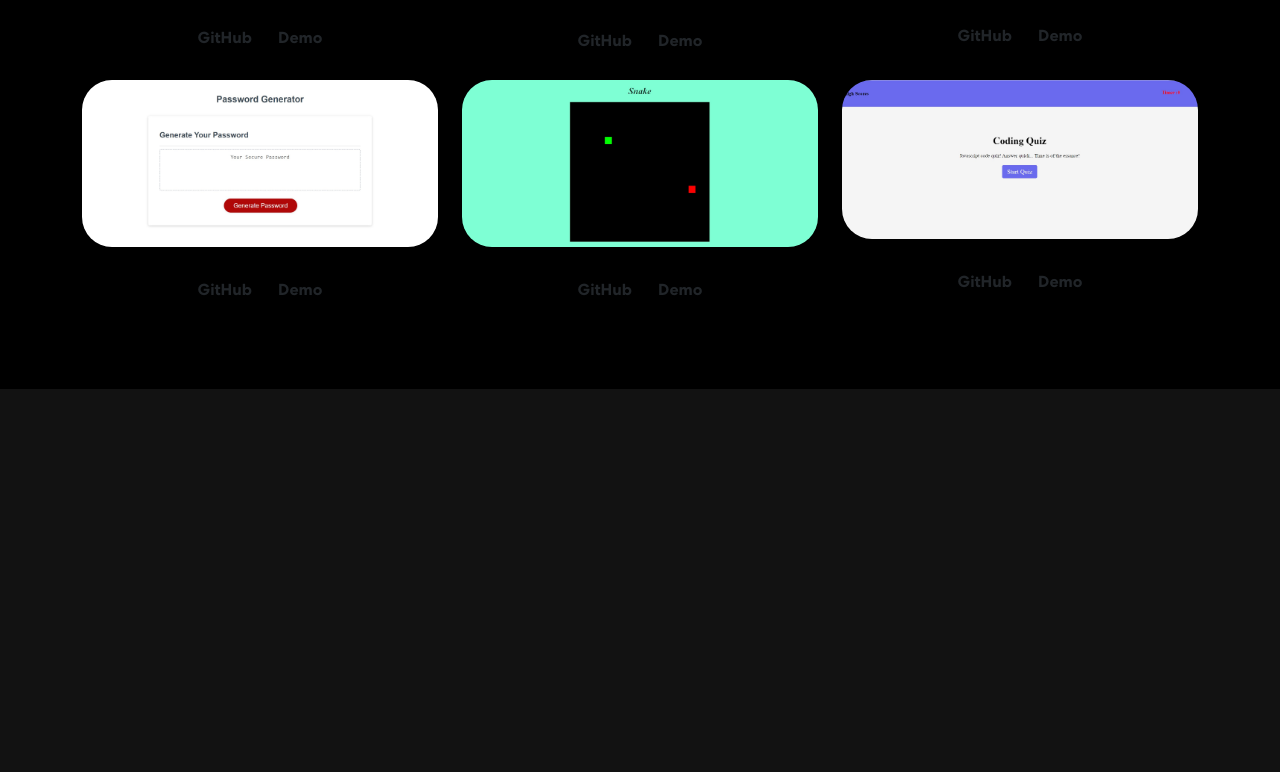
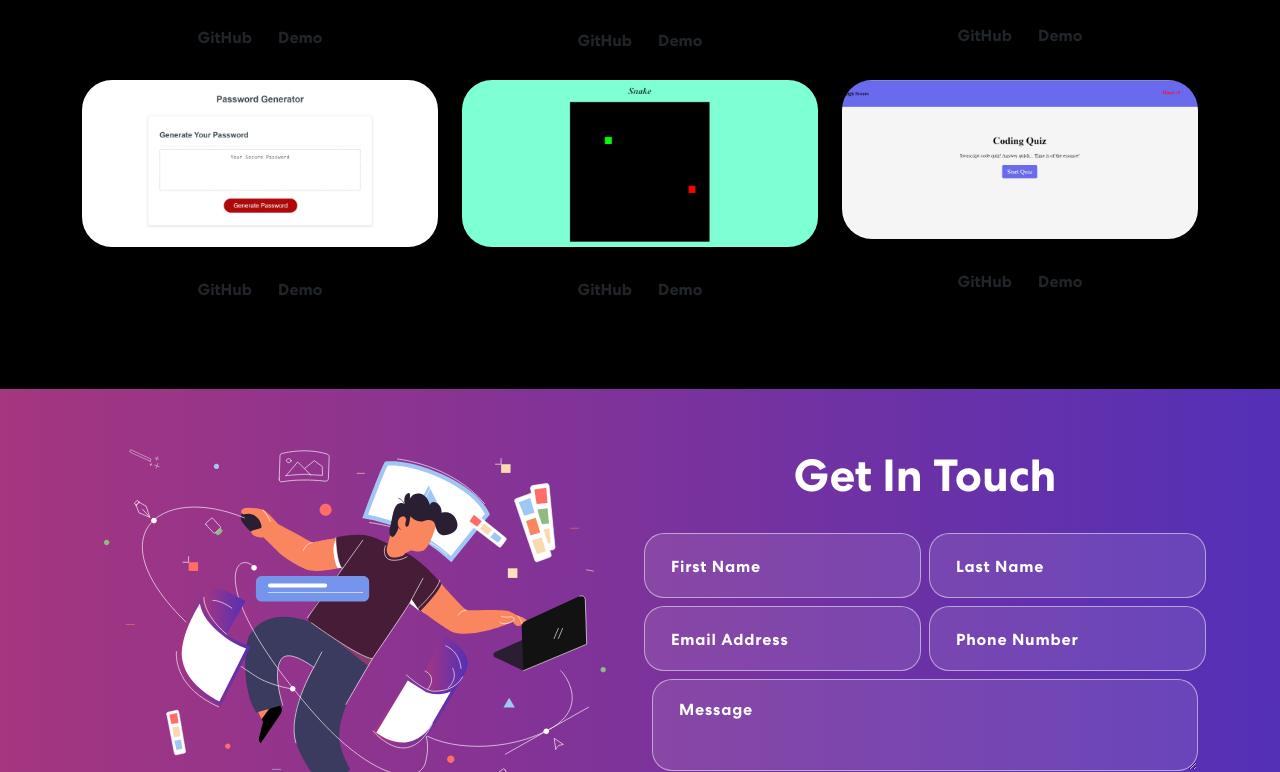
Before and after one commit to Ahsan-Zaidi/react-profile, a React (Create React App) app: page / in a window 1280 px wide. Shown: the part 2028-2800 px from the top of the page. Before the commit the page ends 2417 px from the top, so only its background shows below. Built offline with nearby package versions, Linux system fonts and the light colour scheme.

Commit message:
footer styling

```diff
--- a/src/App.css
+++ b/src/App.css
@@ -493,6 +493,93 @@ nav.navbar .navbar-toggler[aria-expanded="true"] .navbar-toggler-icon {
   z-index: -4;
 }
 
+/* Contact CSS */
+.contact {
+  background: linear-gradient(90.21deg, #AA367C -5.91%, #4A2FBD 111.58%);
+  padding: 60px 0 200px 0;
+}
+.contact img {
+  width: 92%;
+}
+.contact h2 {
+	font-size: 45px;
+	font-weight: 700;
+  margin-bottom: 30px;
+}
+.contact form input, .contact form textarea {
+  width: 100%;
+  background: rgba(255, 255, 255, 0.1);
+  border: 1px solid rgba(255, 255, 255, 0.5);
+  border-radius: 20px;
+  color: #fff;
+  margin: 0 0 8px 0;
+  padding: 18px 26px;
+  font-weight: 500;
+  font-size: 18px;
+  letter-spacing: 0.8px;
+  transition: 0.3s ease-in-out;
+}
+.contact form input:focus, .contact form textarea:focus {
+  background: rgba(255, 255, 255, 1);
+  color: #121212;
+}
+.contact form input::placeholder, .contact form textarea::placeholder {
+  font-size: 16px;
+  font-weight: 400;
+  color: #fff;
+}
+.contact form input:focus::placeholder, .contact form textarea:focus::placeholder {
+  color: #121212;
+  opacity: 0.8;
+}
+.contact form button {
+  font-weight: 700;
+  color: #000;
+  background-color: #fff;
+  padding: 14px 48px;
+  font-size: 18px;
+  margin-top: 25px;
+  border-radius: 0;
+  position: relative;
+  transition: 0.3s ease-in-out;
+}
+.contact form button span {
+  z-index: 1;
+  position: relative;
+}
+.contact form button:hover {
+  color: #fff;
+}
+.contact form button::before {
+  content: "";
+  background: #121212;
+  width: 0;
+  height: 100%;
+  position: absolute;
+  top: 0;
+  left: 0;
+  z-index: 0;
+  transition: 0.3s ease-in-out;
+}
+.contact form button:hover::before {
+  width: 100%;
+}
+
+.footer img {
+  width: 26%;
+}
+.footer p {
+  font-weight: 400;
+  font-size: 14px;
+  color: #B8B8B8;
+  letter-spacing: 0.5px;
+  margin-top: 20px;
+}
+
+.social-icon {
+  margin-top: 15px;
+}
+
 .App {
   text-align: center;
 }
--- a/src/App.js
+++ b/src/App.js
@@ -3,6 +3,8 @@ import { NavBar } from './components/NavBar';
 import { Banner } from './components/Banner';
 import { Skills } from './components/Skills';
 import { Projects } from './components/Projects';
+import { Contact } from './components/Contact';
+import { Footer } from './components/Footer';
 import 'bootstrap/dist/css/bootstrap.min.css';
 
 function App() {
@@ -12,6 +14,8 @@ function App() {
       <Banner />
       <Skills />
       <Projects />
+      <Contact />
+      <Footer />
     </div>
   );
 }
--- /dev/null
+++ b/src/components/Footer.js
@@ -0,0 +1,27 @@
+import { Container, Row, Col } from "react-bootstrap";
+import logo from "../assets/img/logo.svg";
+import navIcon1 from "../assets/img/nav-icon1.svg";
+import navIcon2 from "../assets/img/nav-icon2.svg";
+import navIcon3 from "../assets/img/nav-icon3.svg";
+
+export const Footer = () => {
+  return (
+    <footer className="footer">
+      <Container>
+        <Row className="align-items-center">
+          <Col size={12} sm={6}>
+            <img src={logo} alt="Logo" />
+          </Col>
+          <Col size={12} sm={6} className="text-center text-sm-end">
+            <div className="social-icon">
+              <a href="https://www.linkedin.com/in/ahsan-zaidi-25641b254/" target="__blank" rel="noreferrer"><img src={navIcon1} alt="Icon" /></a>
+              <a href="https://github.com/Ahsan-Zaidi" target="__blank" rel="noreferrer"><img src={navIcon2} alt="Icon" /></a>
+              <a href="https://www.instagram.com/" target="__blank" rel="noreferrer"><img src={navIcon3} alt="Icon" /></a>
+            </div>
+            <p>Copyright 2022. All Rights Reserved</p>
+          </Col>
+        </Row>
+      </Container>
+    </footer>
+  )
+}
--- a/src/components/NavBar.js
+++ b/src/components/NavBar.js
@@ -1,6 +1,6 @@
 import { useEffect, useState } from 'react';
 import { Navbar, Container, Nav } from 'react-bootstrap';
-import logo from '../assets/img/logo.svg';
+import logo2 from '../assets/img/logo-footer.svg';
 import navIcon1 from '../assets/img/nav-icon1.svg';
 import navIcon2 from '../assets/img/nav-icon2.svg';
 import navIcon3 from '../assets/img/nav-icon3.svg';
@@ -31,7 +31,7 @@ export const NavBar = () => {
         <Navbar expand="lg" className={scrolled ? "scrolled" : ""}>
             <Container>
                 <Navbar.Brand href="/">
-                    <img src={logo} alt='Logo' />
+                    <img src={logo2} alt='Logo' />
                 </Navbar.Brand>
                 <Navbar.Toggle aria-controls="basic-navbar-nav">
                     <span className='navbar-toggler-icon'></span>
@@ -44,9 +44,9 @@ export const NavBar = () => {
                     </Nav>
                     <span className='navbar-text'>
                         <div className='social-icon'>
-                            <a href='https://www.linkedin.com/in/ahsan-zaidi-25641b254/' target="_blank"><img src={navIcon1} alt='' /></a>
-                            <a href='https://github.com/Ahsan-Zaidi' target="_blank"><img src={navIcon2} alt='' /></a>
-                            <a href='https://www.instagram.com/' target="_blank"><img src={navIcon3} alt='' /></a>
+                            <a href='https://www.linkedin.com/in/ahsan-zaidi-25641b254/' target="_blank" rel="noreferrer"><img src={navIcon1} alt='' /></a>
+                            <a href='https://github.com/Ahsan-Zaidi' target="_blank" rel="noreferrer"><img src={navIcon2} alt='' /></a>
+                            <a href='https://www.instagram.com/' target="_blank" rel="noreferrer"><img src={navIcon3} alt='' /></a>
                         </div>
                         <button className='vvd' onClick={() => console.log('Connect')}>
                             <span>Let's Connect</span>
```
Also changed, not shown: src/assets/img/logo-footer.svg (added), src/assets/img/logo.svg.
